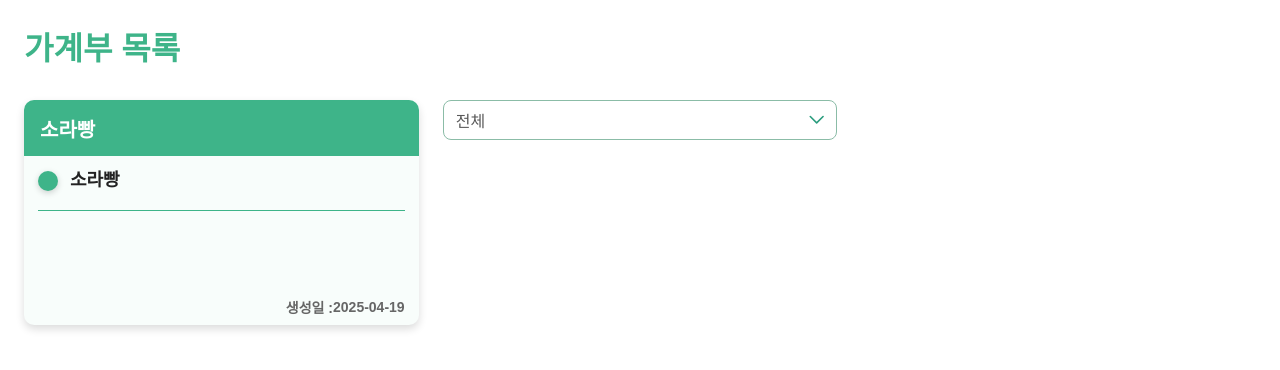
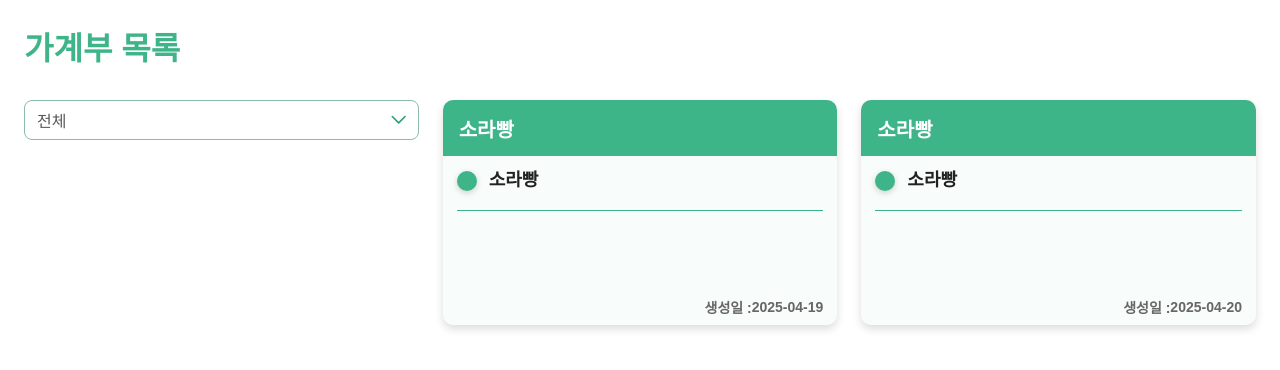
Before and after one commit to hsrmoa/cshmint, a React (Vite) app in the folder frontend/: page /mypage in a window 1280 px wide. Shown: the top 370 px of the page. Built offline with nearby package versions, Linux system fonts and the light colour scheme.

Commit message:
수우정
카드 배열 수우정

```diff
--- a/frontend/src/pages/mypage/MYpage.tsx
+++ b/frontend/src/pages/mypage/MYpage.tsx
@@ -87,19 +87,30 @@ import LedgerListLayout from '@/components/layouts/ledgerList/LedgerListLayout.t
  */
 
 function MYPAGE() {
-    return (
-  <LedgerListLayout
+    //카드 배열 정의?
+  const LedgerCards = [
+    {title: '소라빵', owner: '소라빵', createAt: '2025-04-19'},
+    {title: '소라빵', owner: '소라빵', createAt: '2025-04-20'},
+  ]
+
+  return (
+    <header>
+    <LedgerListLayout
       title="가계부 목록"
       bodyType="cardList"
     >
-    <LedgerCard
-        title = "소라빵"
-    >
-        <LedgerCardContent owner="소라빵" createAt="2025-04-19"/>
-    </LedgerCard>
-    <SelectBox options={[{value: '', label:'전체'}, {value: '1', label:'1'}]}/>
+      <SelectBox options={[{value: '', label:'전체'}, {value: '1', label:'1'}]}/>
 
-  </LedgerListLayout>
-    )
+      {LedgerCards.map((card) => (
+        <LedgerCard
+          title={card.title}
+        >
+          <LedgerCardContent owner={card.owner} createAt={card.createAt}/>
+        </LedgerCard>
+      ))}
+    </LedgerListLayout>
+    </header>
+  );
 }
+
 export default MYPAGE;
```
